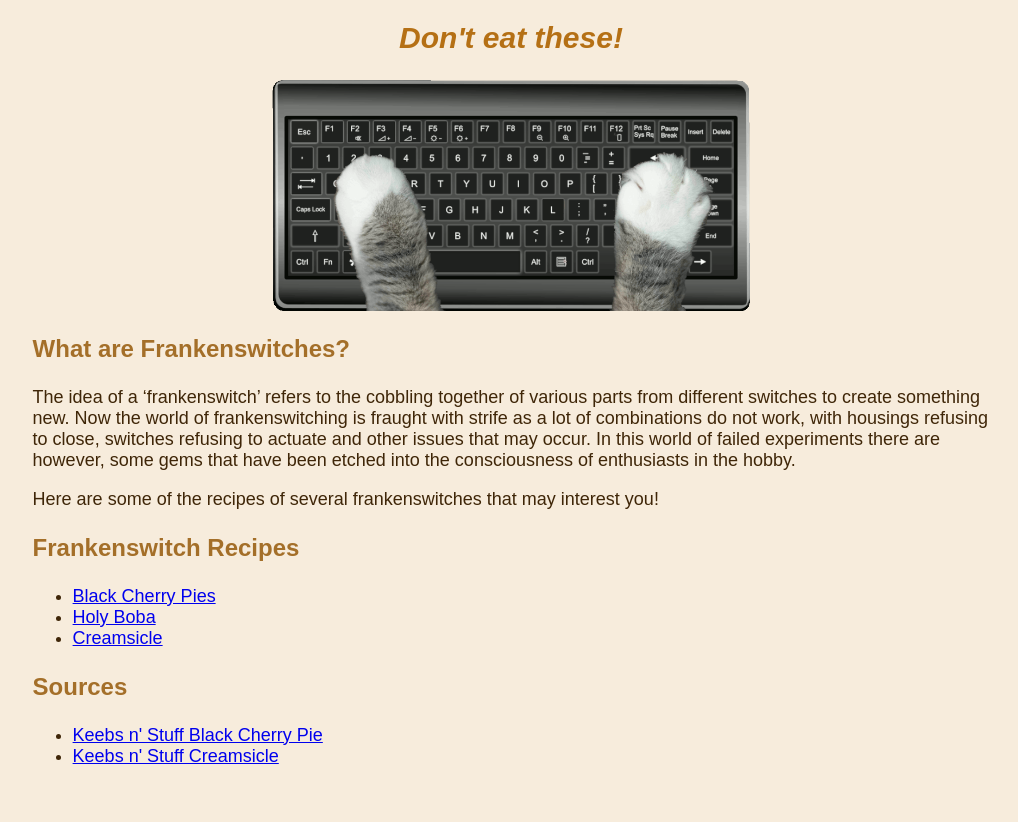
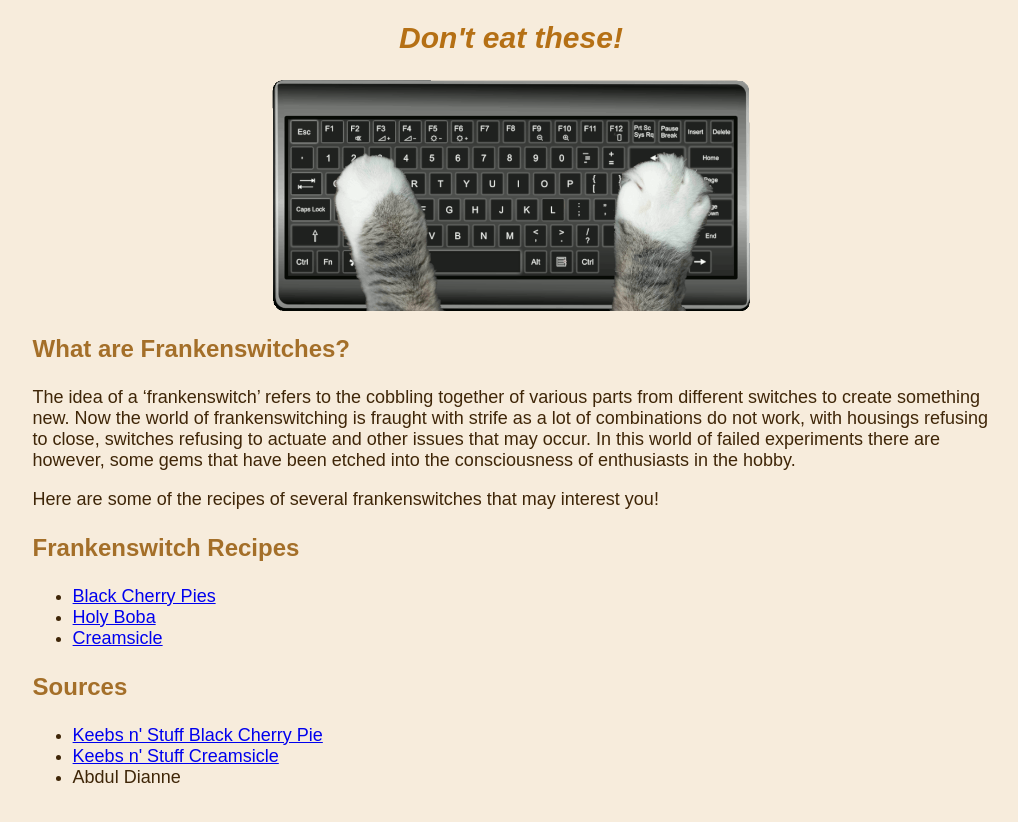
Before and after one commit to jesselam00/odin-recipes, a plain HTML site: page index.html in a window 1280 px wide. Shown: the part 108-930 px from the top of the page, without its empty margins (129-1147 px from the left). Drawn offline with Linux system fonts and the light colour scheme.

Commit message:
Add source to index.html

```diff
--- a/index.html
+++ b/index.html
@@ -31,6 +31,7 @@
         <ul>
             <li> <a href="https://www.keebsnstuff.com/switches/black-cherry-pie-frankenswitch">Keebs n' Stuff Black Cherry Pie</a></li>
             <li><a href="https://www.keebsnstuff.com/switches/creamsicles">Keebs n' Stuff Creamsicle</a></li>
+            <li>Abdul Dianne</li>
         </ul>
 
     </body>
```
